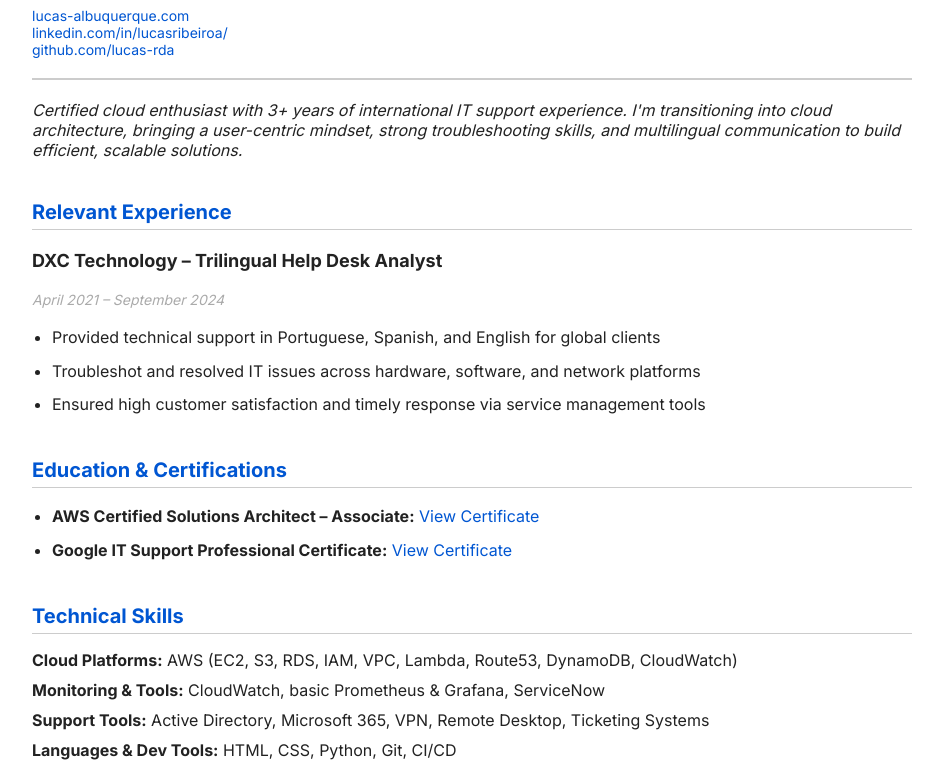
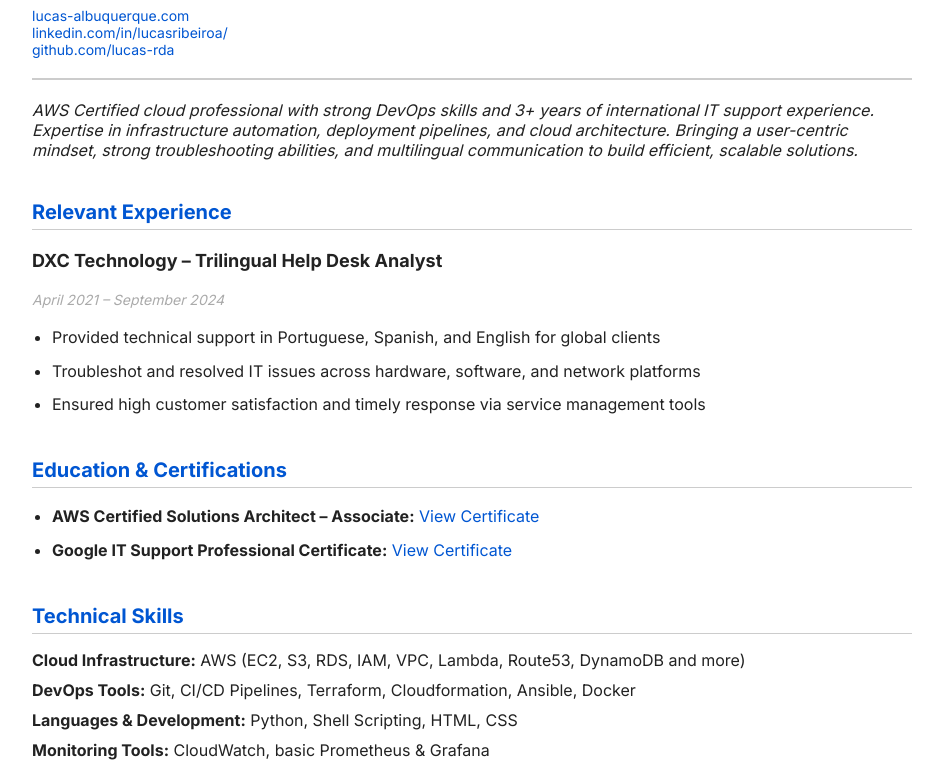
Before and after one commit to lucas-rda/my-serverless-resume, a plain HTML site: page index.html in a window 1280 px wide. Shown: the part 217-980 px from the top of the page, without its empty margins (168-1111 px from the left). Drawn offline with Linux system fonts and the light colour scheme; no server answers.

Commit message:
Added resume info and JitsiMeet button

```diff
--- a/index.html
+++ b/index.html
@@ -167,6 +167,7 @@ h3:hover {
     <div style="flex-grow: 1;">
       <button onclick="showSection('resume')" id="resumeBtn" title="Show resume">📄 Resume</button>
       <button onclick="showSection('view')" id="viewBtn" title="Show view counter">👁️ View Counter</button>
+      <button onclick="window.location.href='https://meet.lucas-albuquerque.com'" title="Go to Jitsi Meet instance">🎥 JitsiMeet</button>
     </div>
     <button onclick="toggleLanguage()" id="langBtn" title="Choose language">en / pt-br</button>
     <button onclick="document.body.classList.toggle('dark')" id="darkModeBtn" title="Toggle dark mode on/off">🌗</button>
@@ -191,8 +192,10 @@ h3:hover {
 
 
 
-    <div class="summary" data-en="Certified cloud enthusiast with 3+ years of international IT support experience. I'm transitioning into cloud architecture, bringing a user-centric mindset, strong troubleshooting skills, and multilingual communication to build efficient, scalable solutions." data-pt="Entusiasta certificado em nuvem com mais de 3 anos de experiência em suporte de TI internacional. Estou em transição para arquitetura em nuvem, trazendo uma mentalidade centrada no usuário, fortes habilidades de resolução de problemas e comunicação multilíngue para construir soluções eficientes e escaláveis."></div>
-    <h2 data-en="Relevant Experience" data-pt="Experiência Relevante"></h2>
+    <div class="summary"
+  data-en="AWS Certified cloud professional with strong DevOps skills and 3+ years of international IT support experience. Expertise in infrastructure automation, deployment pipelines, and cloud architecture. Bringing a user-centric mindset, strong troubleshooting abilities, and multilingual communication to build efficient, scalable solutions."
+  data-pt="Profissional certificado em AWS com fortes habilidades em DevOps e mais de 3 anos de experiência internacional em suporte de TI. Especialista em automação de infraestrutura, pipelines de deployment e arquitetura em nuvem. Trazendo uma mentalidade centrada no usuário, fortes habilidades de resolução de problemas e comunicação multilíngue para construir soluções eficientes e escaláveis.">
+</div>    <h2 data-en="Relevant Experience" data-pt="Experiência Relevante"></h2>
 
     <h3 data-en="DXC Technology – Trilingual Help Desk Analyst" data-pt="DXC Technology – Analista de Suporte Trilíngue"></h3>
     <p><em>April 2021 – September 2024</em></p>
@@ -210,10 +213,11 @@ h3:hover {
 
     <h2 data-en="Technical Skills" data-pt="Habilidades Técnicas"></h2>
     <div class="skills">
-      <p><strong data-en="Cloud Platforms:" data-pt="Plataformas de Nuvem:"></strong> <span data-en="AWS (EC2, S3, RDS, IAM, VPC, Lambda, Route53, DynamoDB, CloudWatch)" data-pt="AWS (EC2, S3, RDS, IAM, VPC, Lambda, Route53, DynamoDB, CloudWatch)"></span></p>
-      <p><strong data-en="Monitoring & Tools:" data-pt="Monitoramento & Ferramentas:"></strong> <span data-en="CloudWatch, basic Prometheus & Grafana, ServiceNow" data-pt="CloudWatch, Prometheus básico & Grafana, ServiceNow"></span></p>
-      <p><strong data-en="Support Tools:" data-pt="Ferramentas de Suporte:"></strong> <span data-en="Active Directory, Microsoft 365, VPN, Remote Desktop, Ticketing Systems" data-pt="Active Directory, Microsoft 365, VPN, Área de Trabalho Remota, Sistemas de Chamados"></span></p>
-      <p><strong data-en="Languages & Dev Tools:" data-pt="Linguagens & Ferramentas de Desenvolvimento:"></strong> <span data-en="HTML, CSS, Python, Git, CI/CD" data-pt="HTML, CSS, Python, Git, CI/CD"></span></p>
+      <p><strong data-en="Cloud Infrastructure:" data-pt="Infraestrutura em Nuvem:"></strong> <span data-en="AWS (EC2, S3, RDS, IAM, VPC, Lambda, Route53, DynamoDB and more)" data-pt="AWS (EC2, S3, RDS, IAM, VPC, Lambda, Route53, DynamoDB e mais)"></span></p>
+      <p><strong data-en="DevOps Tools:" data-pt="Ferramentas DevOps:"></strong> <span data-en="Git, CI/CD Pipelines, Terraform, Cloudformation, Ansible, Docker" data-pt="Git, Pipelines CI/CD, Terraform, Cloudformation, Ansible, Docker"></span></p>
+      <p><strong data-en="Languages & Development:" data-pt="Linguagens e Desenvolvimento:"></strong> <span data-en="Python, Shell Scripting, HTML, CSS" data-pt="Python, Shell Script, HTML, CSS"></span></p>
+      <p><strong data-en="Monitoring Tools:" data-pt="Ferramentas de Monitoramento:"></strong> <span data-en="CloudWatch, basic Prometheus & Grafana" data-pt="CloudWatch, Prometheus básico e Grafana"></span></p>
+      <p><strong data-en="Support Tools:" data-pt="Ferramentas de Suporte:"></strong> <span data-en="Active Directory, Microsoft 365, Remote Desktop, ServiceNow" data-pt="Active Directory, Microsoft 365, Área de Trabalho Remota, ServiceNow"></span></p>
     </div>
 
     <h2 data-en="Languages" data-pt="Idiomas"></h2>
```
Also changed, not shown: 9 other files.
